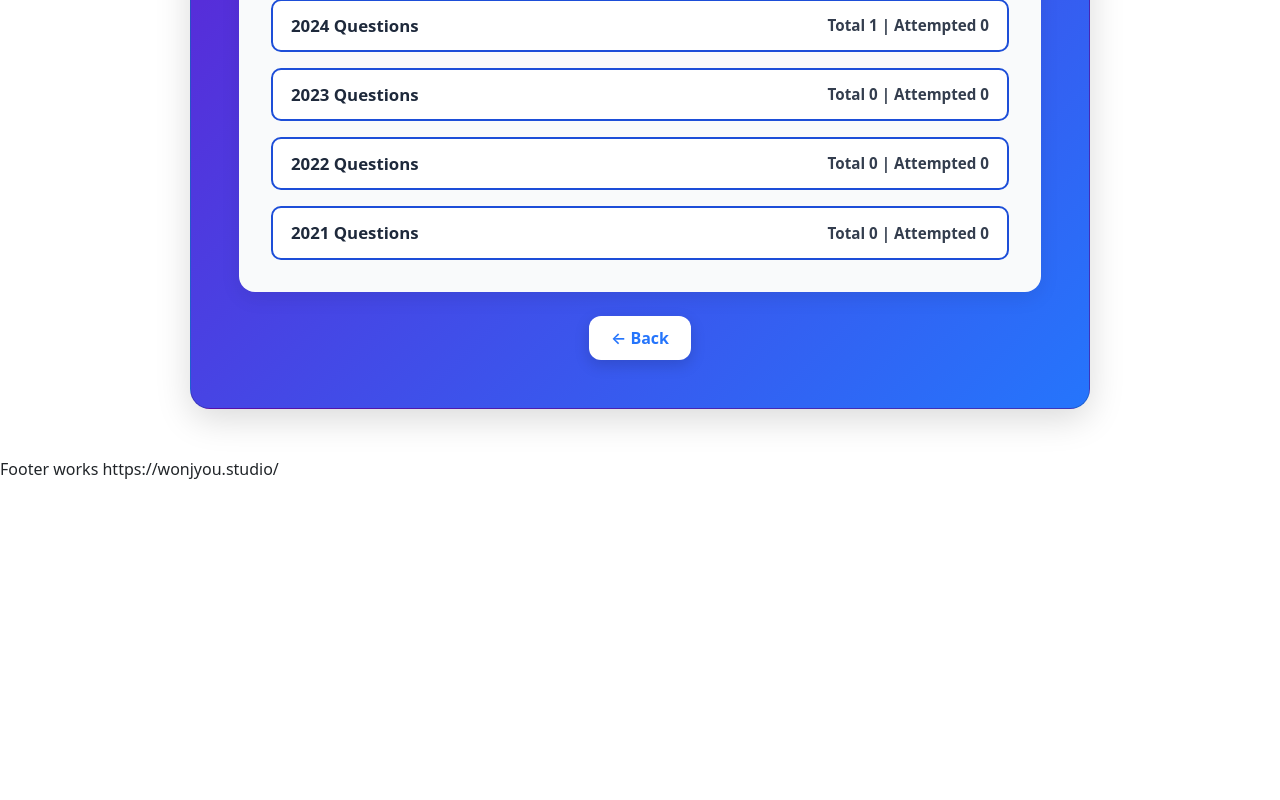
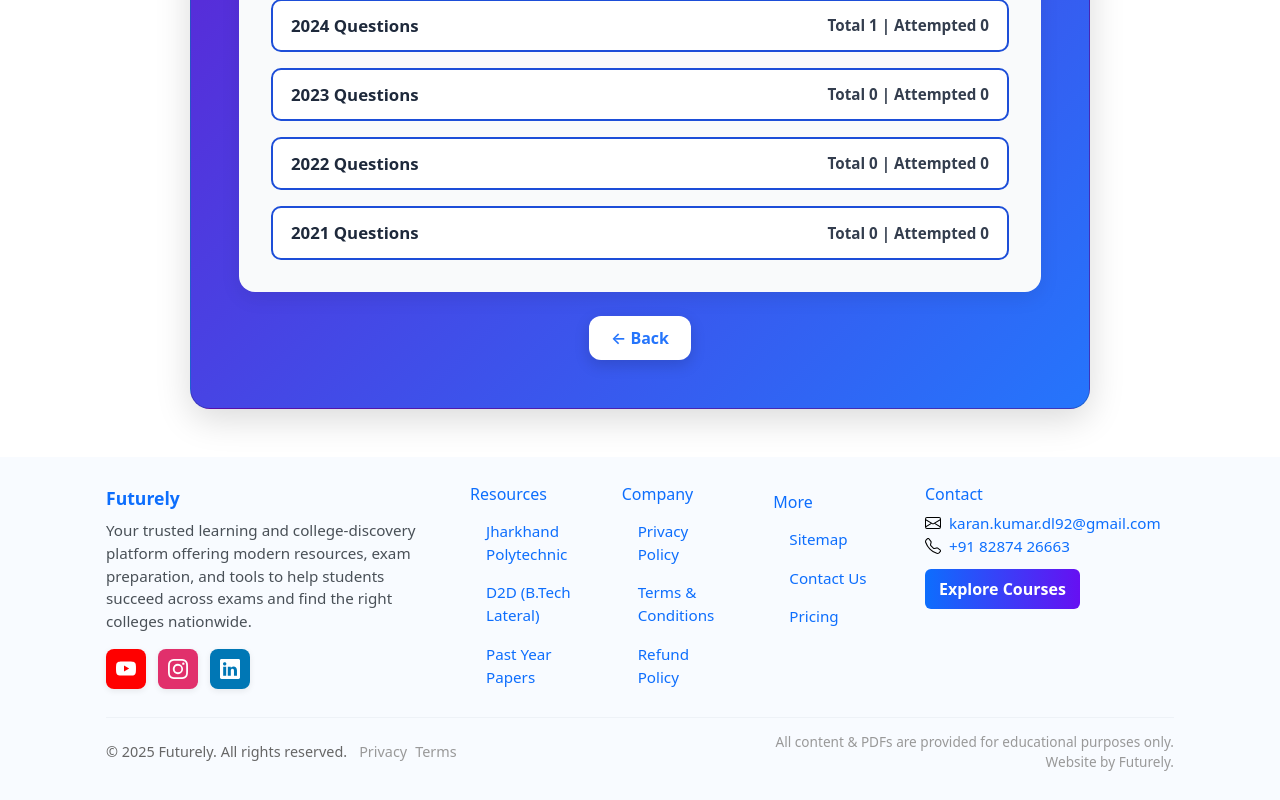
Before and after one commit to Karan123457/NextGenZ, a React (Create React App) app: page /Exam_Preparation/1 in a window 1280 px wide. Shown: the part 588-1388 px from the top of the page. Before the commit the page ends 1069 px from the top, so only its background shows below. Built offline with nearby package versions, Linux system fonts and the light colour scheme.

Commit message:
Update Footer.js

```diff
--- a/src/MyComponents/Footer.js
+++ b/src/MyComponents/Footer.js
@@ -1,14 +1,168 @@
-import React from 'react'
+import React from "react";
+import { Container, Row, Col, Nav, Button } from "react-bootstrap";
+import { Facebook, Instagram, Linkedin, Youtube, Envelope, Telephone } from "react-bootstrap-icons";
 
-const Footer = () => {
+// Universal, production-ready Footer for Futurely
+// - Mobile-first, accessible, and ready to extend
+// - Replace social URLs and phone/email if neededP
+// - Keeps copy intentionally universal to fit future content
+
+const Footer = ({ yearOverride }) => {
+  const year = yearOverride || new Date().getFullYear();
+
   return (
-    <div>
-      Footer works
-      https://wonjyou.studio/
+    <footer aria-label="Site footer" style={{ background: "#f8fbff" }}>
+      <Container style={{ maxWidth: 1100, padding: "28px 16px" }}>
+        <Row className="gy-4">
+          {/* Brand */}
+          <Col xs={12} md={4}>
+            <a href="/" style={{ color: "#0d6efd", textDecoration: "none", fontWeight: 800, fontSize: "1.1rem" }}>
+              Futurely
+            </a>
+           <p style={{ marginTop: 8, color: "#495057", fontSize: "0.95rem", lineHeight: 1.5 }}>
+  Your trusted learning and college-discovery platform offering modern resources, exam preparation, and tools to help students succeed across exams and find the right colleges nationwide.
+</p>
 
-    </div>
 
-  )
-}
+            {/* Socials - touch friendly */}
+            <div style={{ display: "flex", gap: 12, marginTop: 12 }}>
+              <a
+                href="https://www.youtube.com/"
+                target="_blank"
+                rel="noopener noreferrer"
+                aria-label="YouTube (opens in new tab)"
+                style={{
+                  display: "inline-flex",
+                  alignItems: "center",
+                  justifyContent: "center",
+                  width: 40,
+                  height: 40,
+                  padding: 8,
+                  borderRadius: 8,
+                  background: "#FF0000",
+                  boxShadow: "0 2px 6px rgba(0,0,0,0.08)",
+                }}
+              >
+                <Youtube size={20} color="#fff" />
+              </a>
 
-export default Footer
+              <a
+                href="https://www.instagram.com/"
+                target="_blank"
+                rel="noopener noreferrer"
+                aria-label="Instagram (opens in new tab)"
+                style={{
+                  display: "inline-flex",
+                  alignItems: "center",
+                  justifyContent: "center",
+                  width: 40,
+                  height: 40,
+                  padding: 8,
+                  borderRadius: 8,
+                  background: "#E1306C",
+                  boxShadow: "0 2px 6px rgba(0,0,0,0.08)",
+                }}
+              >
+                <Instagram size={20} color="#fff" />
+              </a>
+
+              <a
+                href="https://www.linkedin.com/"
+                target="_blank"
+                rel="noopener noreferrer"
+                aria-label="LinkedIn (opens in new tab)"
+                style={{
+                  display: "inline-flex",
+                  alignItems: "center",
+                  justifyContent: "center",
+                  width: 40,
+                  height: 40,
+                  padding: 8,
+                  borderRadius: 8,
+                  background: "#0077B5",
+                  boxShadow: "0 2px 6px rgba(0,0,0,0.08)",
+                }}
+              >
+                <Linkedin size={20} color="#fff" />
+              </a>
+            </div>
+          </Col>
+
+          {/* Links */}
+          <Col xs={12} md={5}>
+            <Row>
+              <Col xs={6} sm={4}>
+                <h6 style={{ color: "#0d6efd", marginBottom: 8 }}>Resources</h6>
+                <Nav className="flex-column" style={{ fontSize: "0.95rem" }}>
+                  <Nav.Link href="/jh-polytechnic">Jharkhand Polytechnic</Nav.Link>
+                  <Nav.Link href="/jharkhand-d2d">D2D (B.Tech Lateral)</Nav.Link>
+                  <Nav.Link href="/jh-question-paper">Past Year Papers</Nav.Link>
+                </Nav>
+              </Col>
+
+              <Col xs={6} sm={4}>
+                <h6 style={{ color: "#0d6efd", marginBottom: 8 }}>Company</h6>
+                <Nav className="flex-column" style={{ fontSize: "0.95rem" }}>
+                  <Nav.Link href="/privacy-policy">Privacy Policy</Nav.Link>
+                  <Nav.Link href="/terms-and-conditions">Terms &amp; Conditions</Nav.Link>
+                  <Nav.Link href="/refund-policy">Refund Policy</Nav.Link>
+                </Nav>
+              </Col>
+
+              <Col xs={12} sm={4} style={{ marginTop: 8 }}>
+                <h6 style={{ color: "#0d6efd", marginBottom: 8 }}>More</h6>
+                <Nav className="flex-column" style={{ fontSize: "0.95rem" }}>
+                  <Nav.Link href="/sitemap.xml">Sitemap</Nav.Link>
+                  <Nav.Link href="/contact">Contact Us</Nav.Link>
+                  <Nav.Link href="/pricing">Pricing</Nav.Link>
+                </Nav>
+              </Col>
+            </Row>
+          </Col>
+
+          {/* Contact & CTA */}
+          <Col xs={12} md={3}>
+            <h6 style={{ color: "#0d6efd", marginBottom: 8 }}>Contact</h6>
+            <div style={{ color: "#333", fontSize: "0.95rem", lineHeight: 1.5 }}>
+              <div style={{ display: "flex", alignItems: "center", gap: 8 }}>
+                <Envelope size={16} />
+                <a href="mailto:karan.kumar.dl92@gmail.com" style={{ color: "#0d6efd", textDecoration: "none" }}>karan.kumar.dl92@gmail.com</a>
+              </div>
+              <div style={{ display: "flex", alignItems: "center", gap: 8 }}>
+                <Telephone size={16} />
+                <a href="tel:+918287426663" style={{ color: "#0d6efd", textDecoration: "none" }}>+91 82874 26663</a>
+              </div>
+
+              <div style={{ marginTop: 12 }}>
+                <a href="/pricing" style={{ textDecoration: "none" }}>
+                  <Button style={{ background: "linear-gradient(90deg,#0d6efd,#6610f2)", border: "none", padding: "8px 14px", fontWeight: 700 }}>
+                    Explore Courses
+                  </Button>
+                </a>
+              </div>
+            </div>
+          </Col>
+
+        </Row>
+
+        {/* Divider + bottom */}
+        <div style={{ borderTop: "1px solid #eef2f7", marginTop: 20, paddingTop: 14, display: "flex", justifyContent: "space-between", alignItems: "center", gap: 12, flexWrap: "wrap" }}>
+          <div style={{ color: "#666", fontSize: "0.9rem" }}>
+            © {year} Futurely. All rights reserved.
+            <span style={{ marginLeft: 12 }}>
+              <a href="/privacy-policy" style={{ color: "#999", textDecoration: "none", marginRight: 8 }}>Privacy</a>
+              <a href="/terms-and-conditions" style={{ color: "#999", textDecoration: "none" }}>Terms</a>
+            </span>
+          </div>
+
+          <div style={{ color: "#999", fontSize: "0.85rem", textAlign: "right" }}>
+            <div>All content & PDFs are provided for educational purposes only.</div>
+            <div>Website by Futurely.</div>
+          </div>
+        </div>
+      </Container>
+    </footer>
+  );
+};
+
+export default Footer;
```
